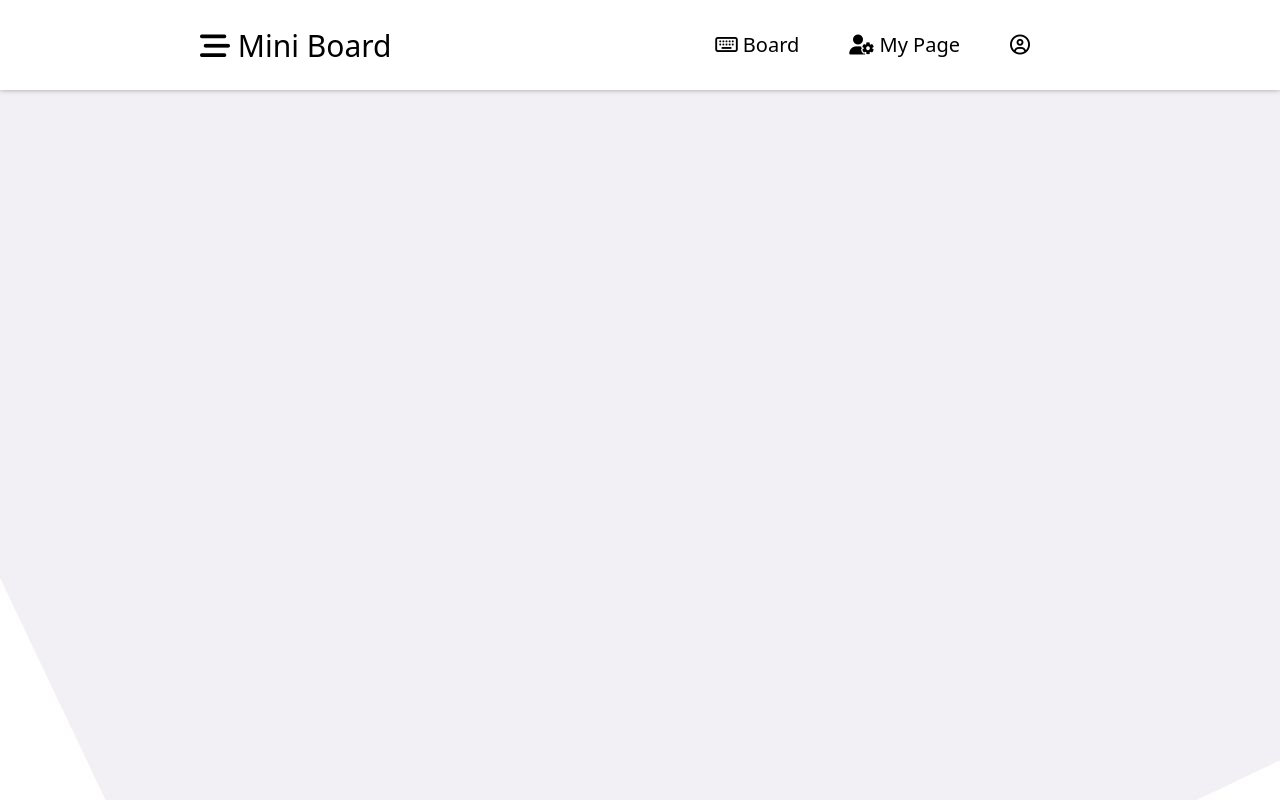
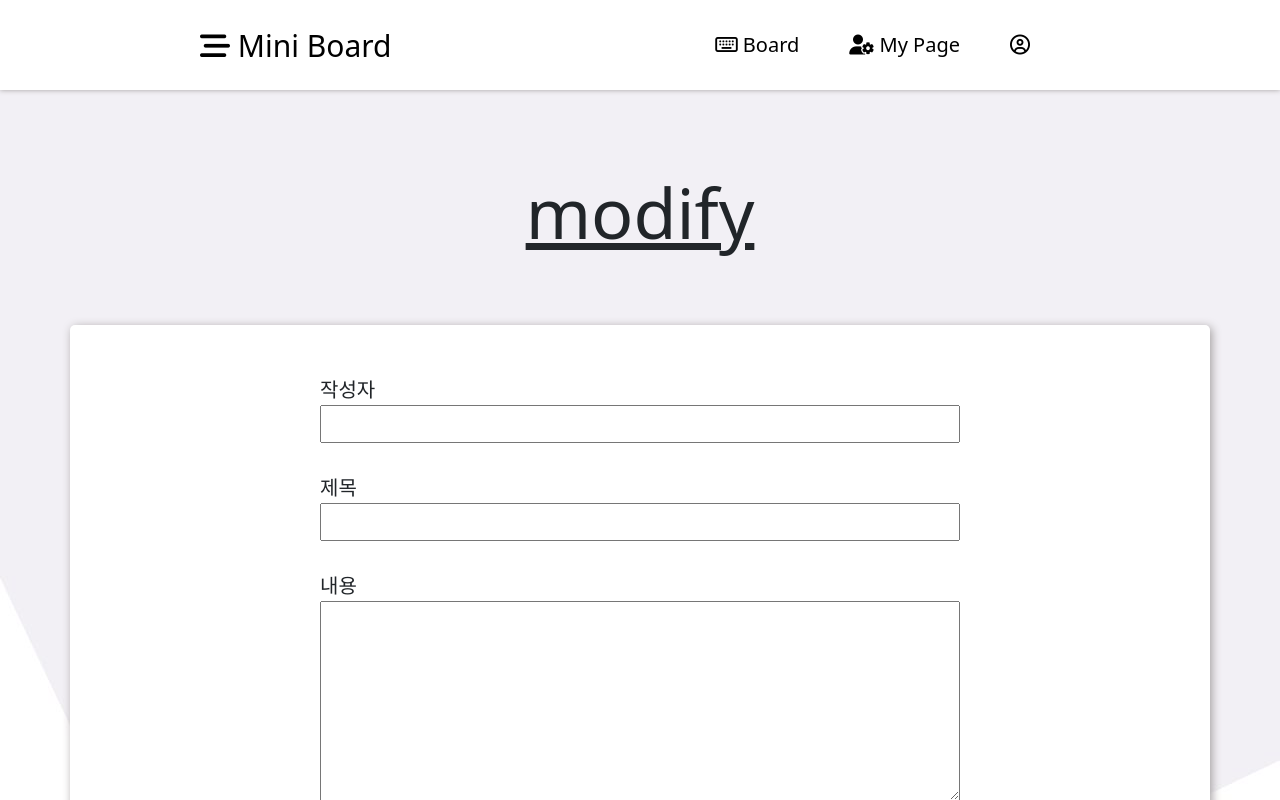
Before and after one commit to nwlee7950/MiniBoard, a Vue app in the folder frontend/: page /main/board/update/1 in a window 1280 px wide. Built offline with nearby package versions, Linux system fonts and the light colour scheme.

Commit message:
Add: BoardModify publishing

```diff
--- a/frontend/src/components/board/BoardModify.vue
+++ b/frontend/src/components/board/BoardModify.vue
@@ -1,13 +1,31 @@
 <template>
-  <div id="modify">modify</div>
+  <div id="modify" class="modify">
+      <div class="title">modify</div>
+      <board-form></board-form>
+  </div>
 </template>
 
 <script>
+import BoardForm from './child/BoardForm.vue';
 export default {
-
+    components:{
+        BoardForm,
+    }
 }
 </script>
 
-<style>
+<style scoped>
+.modify {
+    padding-top: 100px;
+    display: flex;
+    flex-direction: column;
+}
 
+.title {
+    font-size: 70px;
+    width: 100%;
+    margin: 60px 0;
+    text-decoration: underline;
+    text-align: center;
+}
 </style>
```
